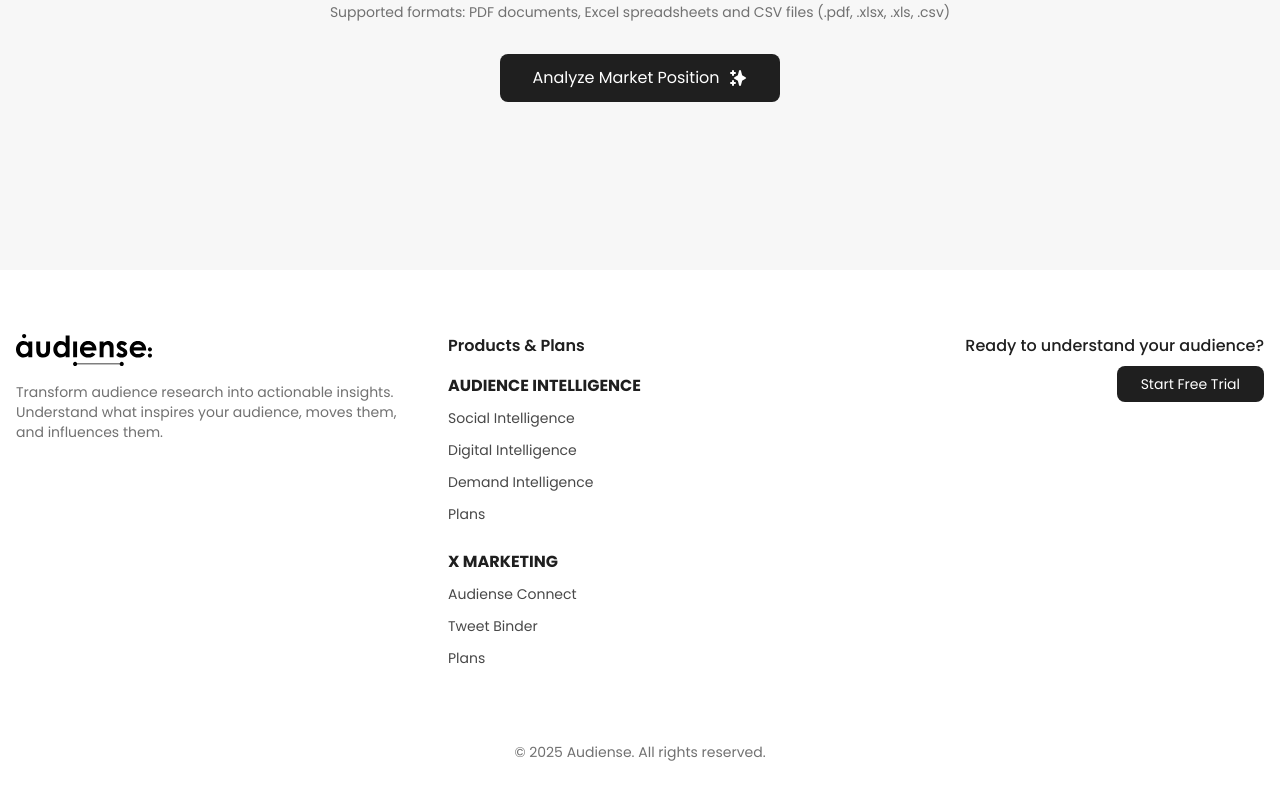
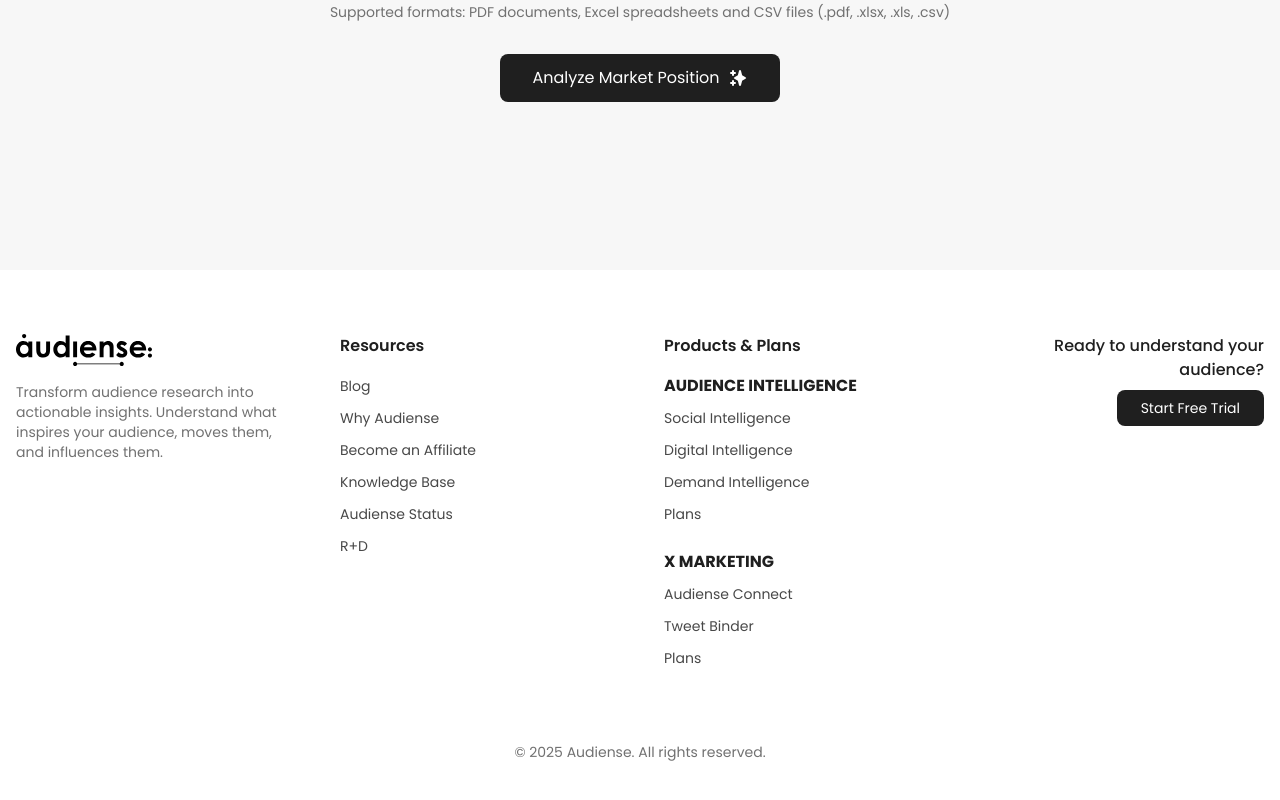
Before and after one commit to angelcreative/mka, a React (Vite) app: page / in a window 1280 px wide. Shown: the part 675-1475 px from the top of the page. Built offline with nearby package versions, Linux system fonts and the light colour scheme.

Commit message:
Update: Add Resources column and fix absolute URLs in footer

```diff
--- a/src/components/Footer.jsx
+++ b/src/components/Footer.jsx
@@ -2,7 +2,7 @@
   return (
     <footer className="bg-white py-16 mt-20">
       <div className="container mx-auto px-4">
-        <div className="grid grid-cols-1 md:grid-cols-3 gap-12">
+        <div className="grid grid-cols-1 md:grid-cols-4 gap-12">
           {/* Logo y descripción */}
           <div className="space-y-4">
             <img
@@ -13,6 +13,19 @@
             <p className="text-text-tertiary text-sm">
               Transform audience research into actionable insights. Understand what inspires your audience, moves them, and influences them.
             </p>
+          </div>
+
+          {/* Resources */}
+          <div>
+            <h4 className="text-primary-600 font-semibold mb-4">Resources</h4>
+            <ul className="space-y-2">
+              <li><a href="https://resources.audiense.com" target="_blank" rel="noopener noreferrer" className="text-text-secondary text-sm hover:text-primary-600">Blog</a></li>
+              <li><a href="https://www.audiense.com/why-audiense" target="_blank" rel="noopener noreferrer" className="text-text-secondary text-sm hover:text-primary-600">Why Audiense</a></li>
+              <li><a href="https://resources.audiense.com/affiliates" target="_blank" rel="noopener noreferrer" className="text-text-secondary text-sm hover:text-primary-600">Become an Affiliate</a></li>
+              <li><a href="https://resources.audiense.com/audiense-knowledge-base" target="_blank" rel="noopener noreferrer" className="text-text-secondary text-sm hover:text-primary-600">Knowledge Base</a></li>
+              <li><a href="https://status.audiense.com/" target="_blank" rel="noopener noreferrer" className="text-text-secondary text-sm hover:text-primary-600">Audiense Status</a></li>
+              <li><a href="https://www.audiense.com/research-and-development" target="_blank" rel="noopener noreferrer" className="text-text-secondary text-sm hover:text-primary-600">R+D</a></li>
+            </ul>
           </div>
 
           {/* Productos */}
```
